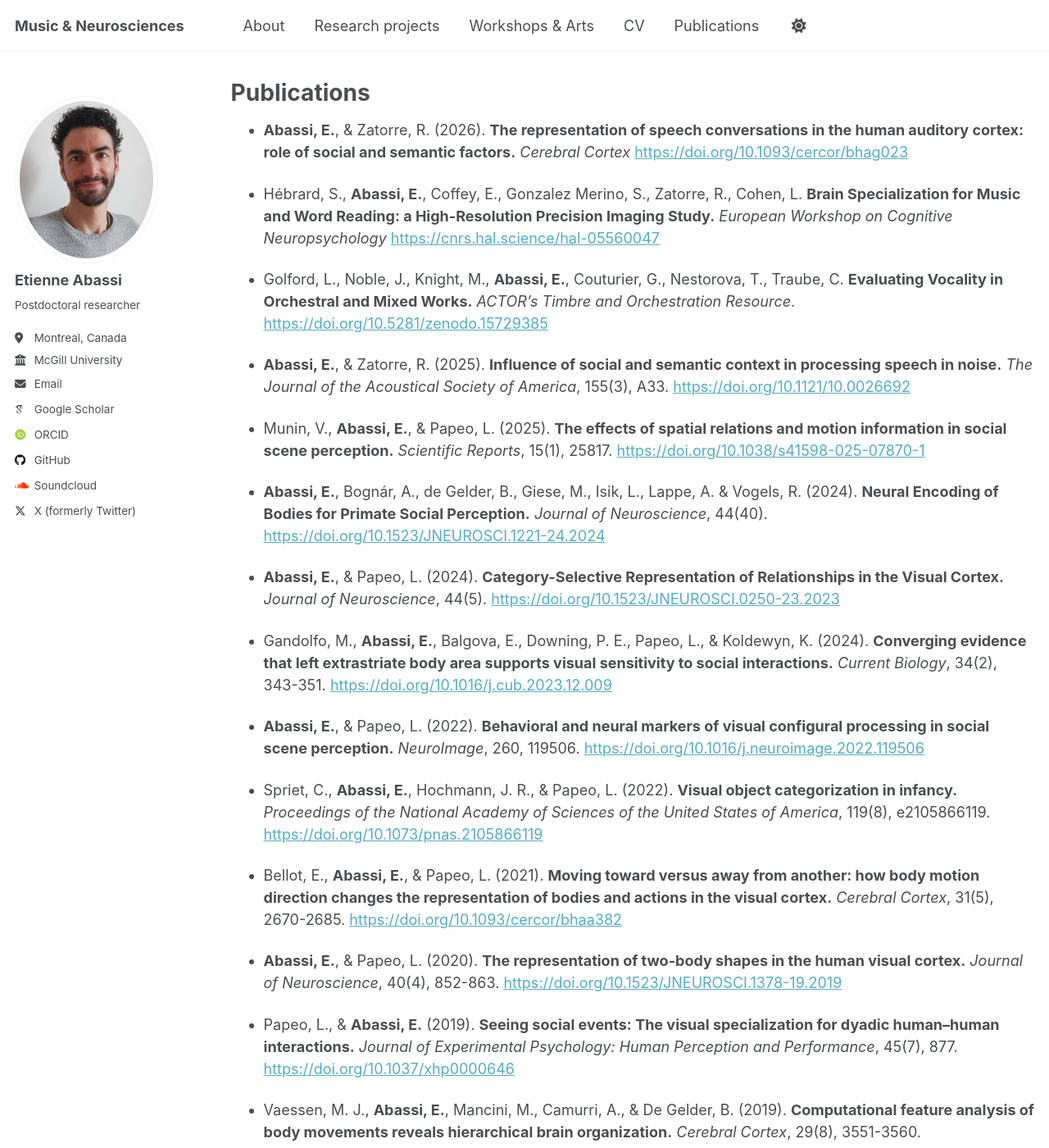
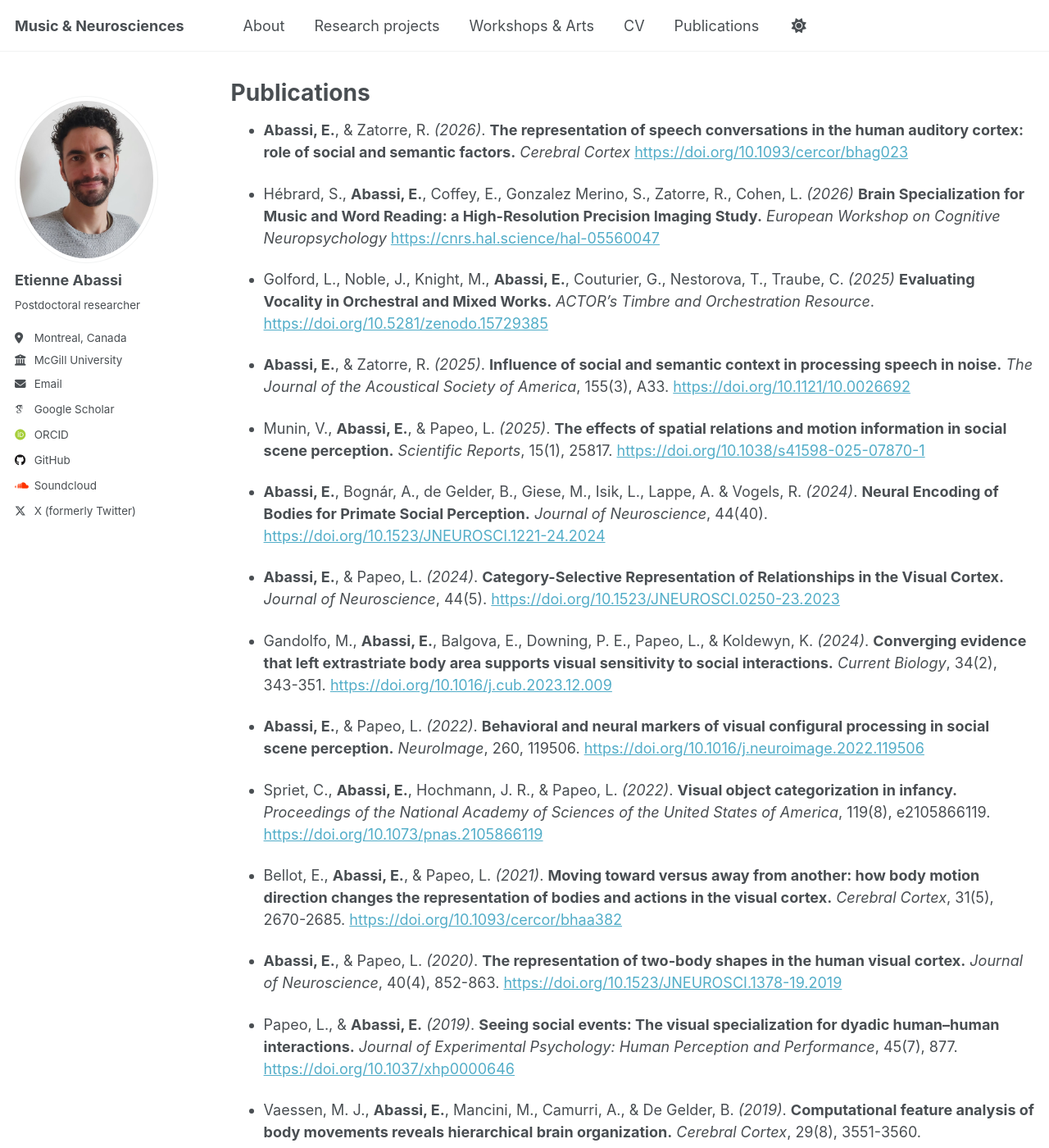
Before and after one commit to etienneabassi/etienneabassi.github.io, a Jekyll site: the page built from _pages/publications.md, in a window 1280 px wide and 1400 px high. Shown: the whole window at 82% size. Built offline with Jekyll 4.4.1, drawn with Linux system fonts in a browser that asks for light colours; some web fonts are replaced.

Commit message:
Update publications.md

```diff
--- a/_pages/publications.md
+++ b/_pages/publications.md
@@ -5,30 +5,30 @@
 author_profile: true
 ---
 
-- **Abassi, E.**, & Zatorre, R. (2026). **The representation of speech conversations in the human auditory cortex: role of social and semantic factors.** *Cerebral Cortex* [https://doi.org/10.1093/cercor/bhag023](https://doi.org/10.1093/cercor/bhag023)
+- **Abassi, E.**, & Zatorre, R. *(2026)*. **The representation of speech conversations in the human auditory cortex: role of social and semantic factors.** *Cerebral Cortex* [https://doi.org/10.1093/cercor/bhag023](https://doi.org/10.1093/cercor/bhag023)
 
-- Hébrard, S., **Abassi, E.**, Coffey, E., Gonzalez Merino, S., Zatorre, R., Cohen, L. **Brain Specialization for Music and Word Reading: a High-Resolution Precision Imaging Study.** *European Workshop on Cognitive Neuropsychology* [https://cnrs.hal.science/hal-05560047](https://cnrs.hal.science/hal-05560047)
+- Hébrard, S., **Abassi, E.**, Coffey, E., Gonzalez Merino, S., Zatorre, R., Cohen, L. *(2026)* **Brain Specialization for Music and Word Reading: a High-Resolution Precision Imaging Study.** *European Workshop on Cognitive Neuropsychology* [https://cnrs.hal.science/hal-05560047](https://cnrs.hal.science/hal-05560047)
 
-- Golford, L., Noble, J., Knight, M., **Abassi, E.**, Couturier, G., Nestorova, T., Traube, C. **Evaluating Vocality in Orchestral and Mixed Works.** *ACTOR's Timbre and Orchestration Resource*. [https://doi.org/10.5281/zenodo.15729385](https://doi.org/10.5281/zenodo.15729385)
+- Golford, L., Noble, J., Knight, M., **Abassi, E.**, Couturier, G., Nestorova, T., Traube, C. *(2025)* **Evaluating Vocality in Orchestral and Mixed Works.** *ACTOR's Timbre and Orchestration Resource*. [https://doi.org/10.5281/zenodo.15729385](https://doi.org/10.5281/zenodo.15729385)
 
-- **Abassi, E.**, & Zatorre, R. (2025). **Influence of social and semantic context in processing speech in noise.** *The Journal of the Acoustical Society of America*, 155(3), A33. [https://doi.org/10.1121/10.0026692](https://doi.org/10.1121/10.0026692)
+- **Abassi, E.**, & Zatorre, R. *(2025)*. **Influence of social and semantic context in processing speech in noise.** *The Journal of the Acoustical Society of America*, 155(3), A33. [https://doi.org/10.1121/10.0026692](https://doi.org/10.1121/10.0026692)
 
-- Munin, V., **Abassi, E.**, & Papeo, L. (2025). **The effects of spatial relations and motion information in social scene perception.** *Scientific Reports*, 15(1), 25817. [https://doi.org/10.1038/s41598-025-07870-1](https://doi.org/10.1038/s41598-025-07870-1)
+- Munin, V., **Abassi, E.**, & Papeo, L. *(2025)*. **The effects of spatial relations and motion information in social scene perception.** *Scientific Reports*, 15(1), 25817. [https://doi.org/10.1038/s41598-025-07870-1](https://doi.org/10.1038/s41598-025-07870-1)
 
-- **Abassi, E.**, Bognár, A., de Gelder, B., Giese, M., Isik, L., Lappe, A. & Vogels, R. (2024). **Neural Encoding of Bodies for Primate Social Perception.** *Journal of Neuroscience*, 44(40). [https://doi.org/10.1523/JNEUROSCI.1221-24.2024](https://doi.org/10.1523/JNEUROSCI.1221-24.2024)
+- **Abassi, E.**, Bognár, A., de Gelder, B., Giese, M., Isik, L., Lappe, A. & Vogels, R. *(2024)*. **Neural Encoding of Bodies for Primate Social Perception.** *Journal of Neuroscience*, 44(40). [https://doi.org/10.1523/JNEUROSCI.1221-24.2024](https://doi.org/10.1523/JNEUROSCI.1221-24.2024)
 
-- **Abassi, E.**, & Papeo, L. (2024). **Category-Selective Representation of Relationships in the Visual Cortex.** *Journal of Neuroscience*, 44(5). [https://doi.org/10.1523/JNEUROSCI.0250-23.2023](https://doi.org/10.1523/JNEUROSCI.0250-23.2023)
+- **Abassi, E.**, & Papeo, L. *(2024)*. **Category-Selective Representation of Relationships in the Visual Cortex.** *Journal of Neuroscience*, 44(5). [https://doi.org/10.1523/JNEUROSCI.0250-23.2023](https://doi.org/10.1523/JNEUROSCI.0250-23.2023)
 
-- Gandolfo, M., **Abassi, E.**, Balgova, E., Downing, P. E., Papeo, L., & Koldewyn, K. (2024). **Converging evidence that left extrastriate body area supports visual sensitivity to social interactions.** *Current Biology*, 34(2), 343-351. [https://doi.org/10.1016/j.cub.2023.12.009](https://doi.org/10.1016/j.cub.2023.12.009)
+- Gandolfo, M., **Abassi, E.**, Balgova, E., Downing, P. E., Papeo, L., & Koldewyn, K. *(2024)*. **Converging evidence that left extrastriate body area supports visual sensitivity to social interactions.** *Current Biology*, 34(2), 343-351. [https://doi.org/10.1016/j.cub.2023.12.009](https://doi.org/10.1016/j.cub.2023.12.009)
 
-- **Abassi, E.**, & Papeo, L. (2022). **Behavioral and neural markers of visual configural processing in social scene perception.** *NeuroImage*, 260, 119506. [https://doi.org/10.1016/j.neuroimage.2022.119506](https://doi.org/10.1016/j.neuroimage.2022.119506)
+- **Abassi, E.**, & Papeo, L. *(2022)*. **Behavioral and neural markers of visual configural processing in social scene perception.** *NeuroImage*, 260, 119506. [https://doi.org/10.1016/j.neuroimage.2022.119506](https://doi.org/10.1016/j.neuroimage.2022.119506)
 
-- Spriet, C., **Abassi, E.**, Hochmann, J. R., & Papeo, L. (2022). **Visual object categorization in infancy.** *Proceedings of the National Academy of Sciences of the United States of America*, 119(8), e2105866119. [https://doi.org/10.1073/pnas.2105866119](https://doi.org/10.1073/pnas.2105866119)
+- Spriet, C., **Abassi, E.**, Hochmann, J. R., & Papeo, L. *(2022)*. **Visual object categorization in infancy.** *Proceedings of the National Academy of Sciences of the United States of America*, 119(8), e2105866119. [https://doi.org/10.1073/pnas.2105866119](https://doi.org/10.1073/pnas.2105866119)
 
-- Bellot, E., **Abassi, E.**, & Papeo, L. (2021). **Moving toward versus away from another: how body motion direction changes the representation of bodies and actions in the visual cortex.** *Cerebral Cortex*, 31(5), 2670-2685. [https://doi.org/10.1093/cercor/bhaa382](https://doi.org/10.1093/cercor/bhaa382)
+- Bellot, E., **Abassi, E.**, & Papeo, L. *(2021)*. **Moving toward versus away from another: how body motion direction changes the representation of bodies and actions in the visual cortex.** *Cerebral Cortex*, 31(5), 2670-2685. [https://doi.org/10.1093/cercor/bhaa382](https://doi.org/10.1093/cercor/bhaa382)
 
-- **Abassi, E.**, & Papeo, L. (2020). **The representation of two-body shapes in the human visual cortex.** *Journal of Neuroscience*, 40(4), 852-863. [https://doi.org/10.1523/JNEUROSCI.1378-19.2019](https://doi.org/10.1523/JNEUROSCI.1378-19.2019)
+- **Abassi, E.**, & Papeo, L. *(2020)*. **The representation of two-body shapes in the human visual cortex.** *Journal of Neuroscience*, 40(4), 852-863. [https://doi.org/10.1523/JNEUROSCI.1378-19.2019](https://doi.org/10.1523/JNEUROSCI.1378-19.2019)
 
-- Papeo, L., & **Abassi, E.** (2019). **Seeing social events: The visual specialization for dyadic human–human interactions.** *Journal of Experimental Psychology: Human Perception and Performance*, 45(7), 877. [https://doi.org/10.1037/xhp0000646](https://doi.org/10.1037/xhp0000646)
+- Papeo, L., & **Abassi, E.** *(2019)*. **Seeing social events: The visual specialization for dyadic human–human interactions.** *Journal of Experimental Psychology: Human Perception and Performance*, 45(7), 877. [https://doi.org/10.1037/xhp0000646](https://doi.org/10.1037/xhp0000646)
 
-- Vaessen, M. J., **Abassi, E.**, Mancini, M., Camurri, A., & De Gelder, B. (2019). **Computational feature analysis of body movements reveals hierarchical brain organization.** *Cerebral Cortex*, 29(8), 3551-3560. [https://doi.org/10.1093/cercor/bhy228](https://doi.org/10.1093/cercor/bhy228)
+- Vaessen, M. J., **Abassi, E.**, Mancini, M., Camurri, A., & De Gelder, B. *(2019)*. **Computational feature analysis of body movements reveals hierarchical brain organization.** *Cerebral Cortex*, 29(8), 3551-3560. [https://doi.org/10.1093/cercor/bhy228](https://doi.org/10.1093/cercor/bhy228)
```
